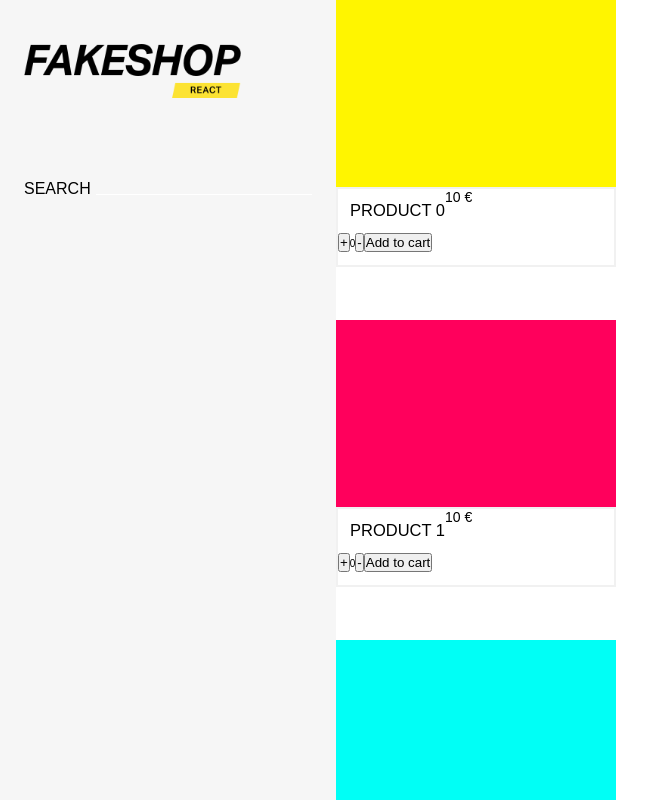
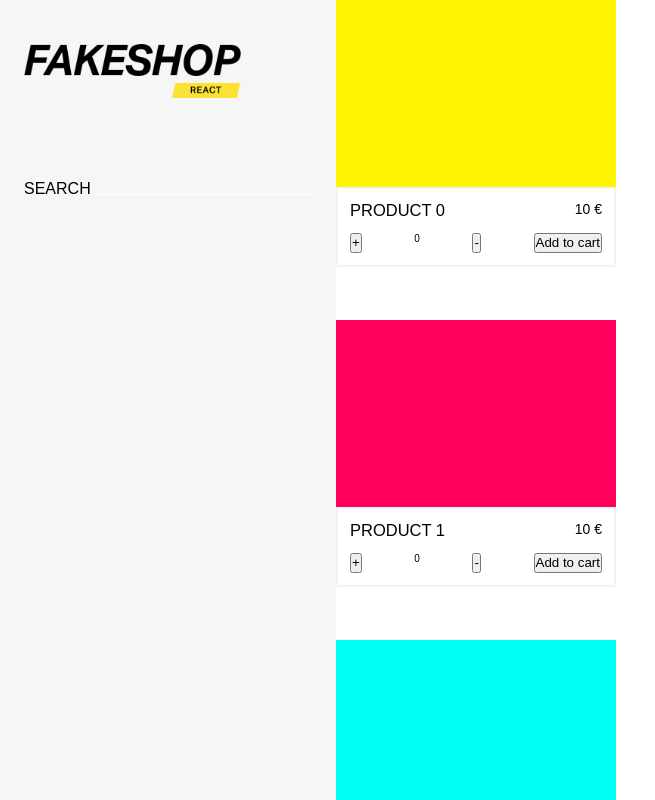
Before and after one commit to in-roma/fakeshop-react, a React (Create React App) app: page / in a window 1280 px wide. Shown: the top 800 px of the page, without its empty margins (0-655 px from the left). Built offline with nearby package versions, Linux system fonts and the light colour scheme; a web font is replaced by a local one.

Commit message:
version cards designed

```diff
--- a/src/components/Product.jsx
+++ b/src/components/Product.jsx
@@ -7,8 +7,10 @@ const Product = (props) => {
             <div key={id} className="card">
                 <img src={img}></img>
                 <div className="info">
-                    <span className="product-name">{productName}</span><span className="product-price">{price + " €"}</span>
-                    <div className="buttons">
+                    <div className="card-info-product">
+                        <span className="product-name">{productName}</span><span className="product-price">{price + " €"}</span>
+                    </div>
+                    <div className="card-info-buttons">
                         <button className="btn-cart-plus">+</button><span className="product-inventory">{inventory}</span><button className="btn-cart-minus">-</button><button className="btn-to-cart">Add to cart</button>
                      </div>
                 </div>
--- a/src/scss/_product.scss
+++ b/src/scss/_product.scss
@@ -20,20 +20,37 @@
     flex-flow: row wrap;
 }
 
+.card-info-product {
+    width: 280px;
+    margin: 12px 12px 0px 12px;
+    display: flex;
+    flex-flow: row nowrap;
+    justify-content: space-between;
+}
+
+.card-info-buttons {
+    width: 280px;
+    margin: 12px;
+    display: flex;
+    flex-flow: row nowrap;
+    justify-content: space-between;
+}
+
 .product-name {
     font-size: 16.5px;
     font-weight: 500;
     text-transform: uppercase;
-    margin: 12px 0px 0px 12px;
 }
 
 .product-price {
     font-size: 14px;
     font-weight: 500;
-    position: relative;
+}
 
-}
 .buttons {
     width: 280px;
+}
 
+.btn-to-cart button {
+    // background-image: url(./img/btn-Add-to-cart.png);
 }
```
Also changed, not shown: public/img/btn-Add-to-cart.png (added), public/img/btn-Add-to-cart.svg (added).
